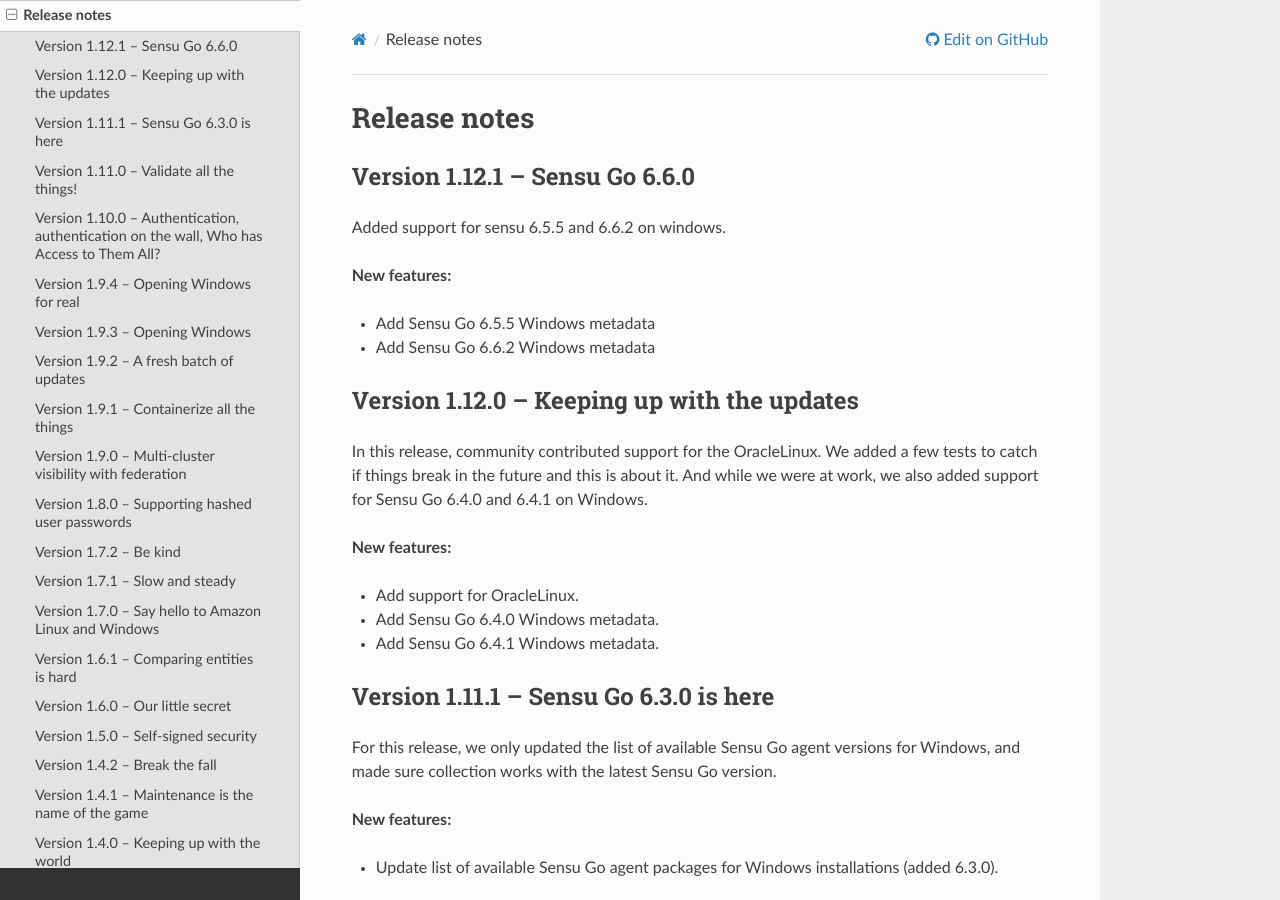
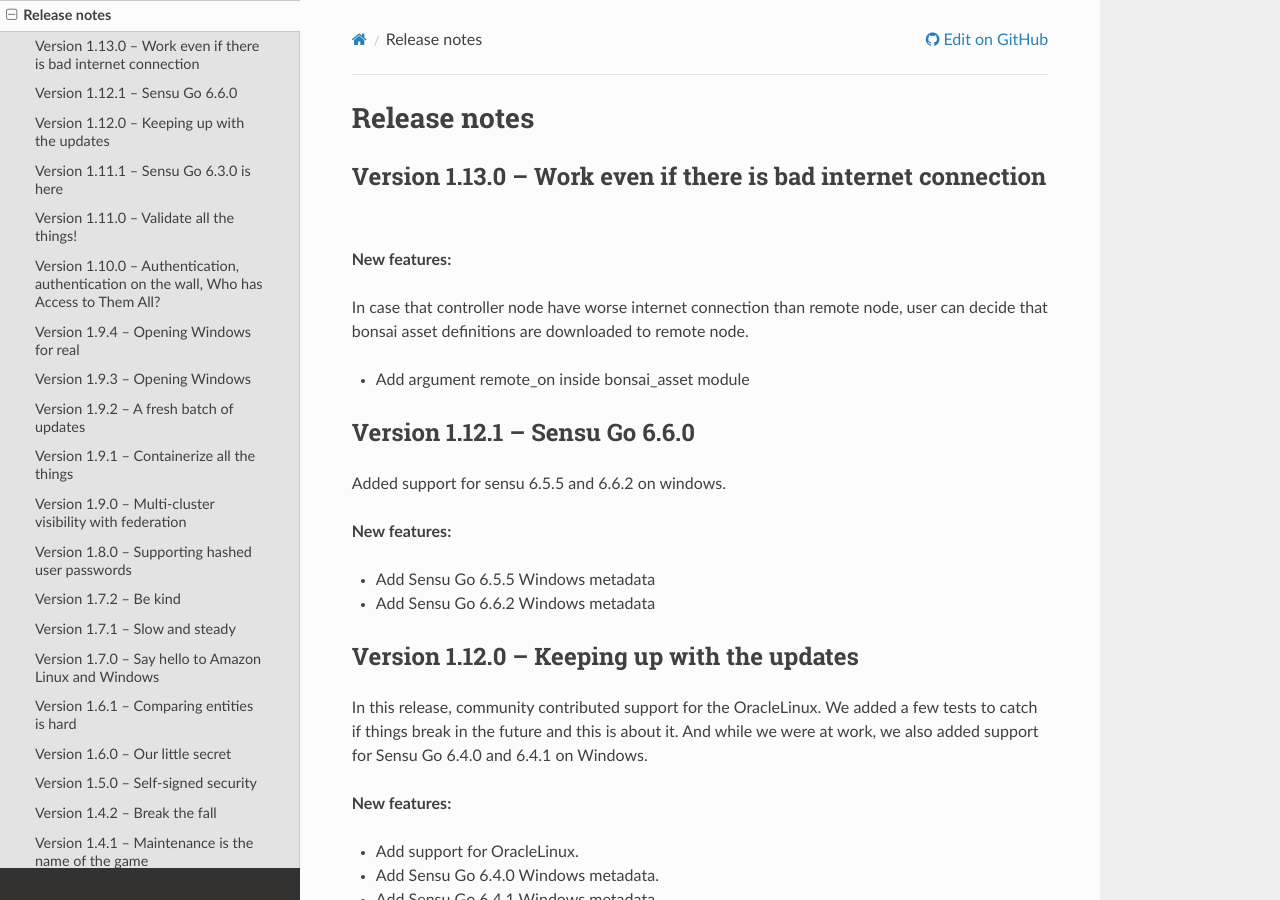
Before and after one commit to sensu/sensu-go-ansible, a Sphinx documentation site: the page built from docs/source/release_notes.rst, in a window 1280 px wide and 900 px high. Built offline with Sphinx 7.4.7 and the Read the Docs theme 2.0.0, drawn with Linux system fonts in a browser that asks for light colours.

Commit message:
Added new version

```diff
--- a/docs/source/release_notes.rst
+++ b/docs/source/release_notes.rst
@@ -1,5 +1,15 @@
 Release notes
 =============
+
+Version 1.13.0 -- Work even if there is bad internet connection
+---------------------------------------------------------------
+
+**New features:**
+
+In case that controller node have worse internet connection than remote node,
+user can decide that bonsai asset definitions are downloaded to remote node.
+
+* Add argument remote_on inside bonsai_asset module
 
 Version 1.12.1 -- Sensu Go 6.6.0
 --------------------------------
--- a/galaxy.yml
+++ b/galaxy.yml
@@ -1,6 +1,6 @@
 namespace: sensu
 name: sensu_go
-version: 1.12.1
+version: 1.13.0
 
 authors:
   - Paul Arthur <paul.arthur@flowerysong.com> (@flowerysong)
```
Also changed, not shown: 2 other files.
